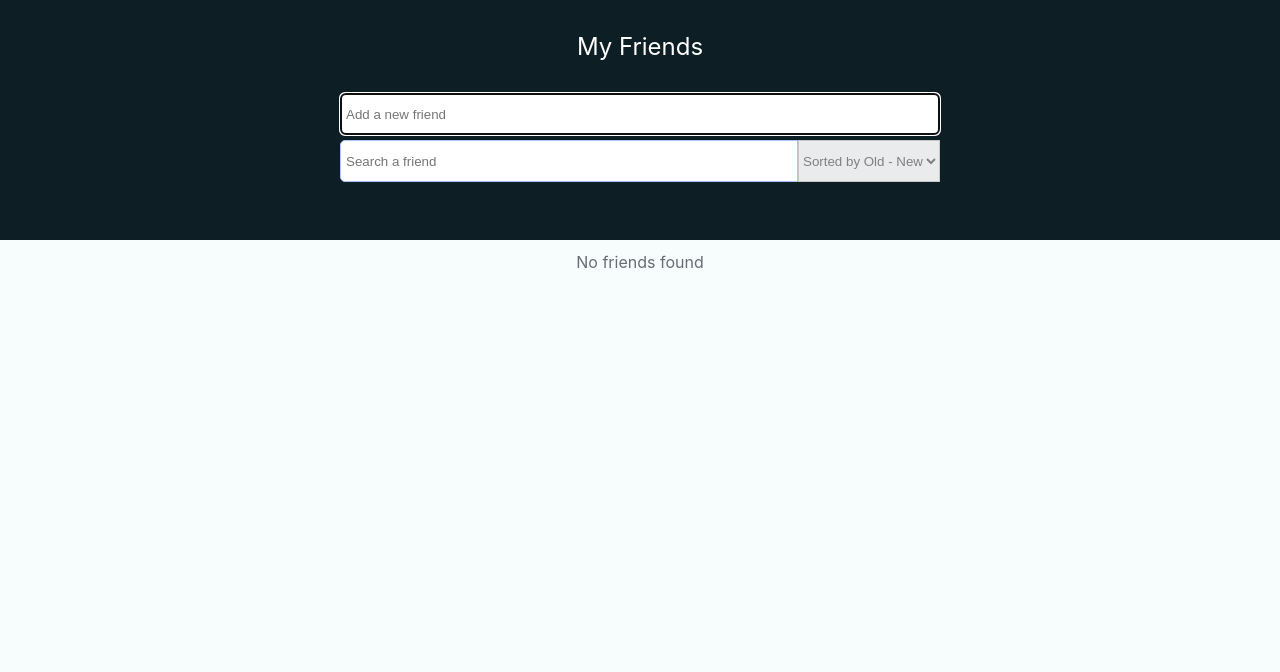
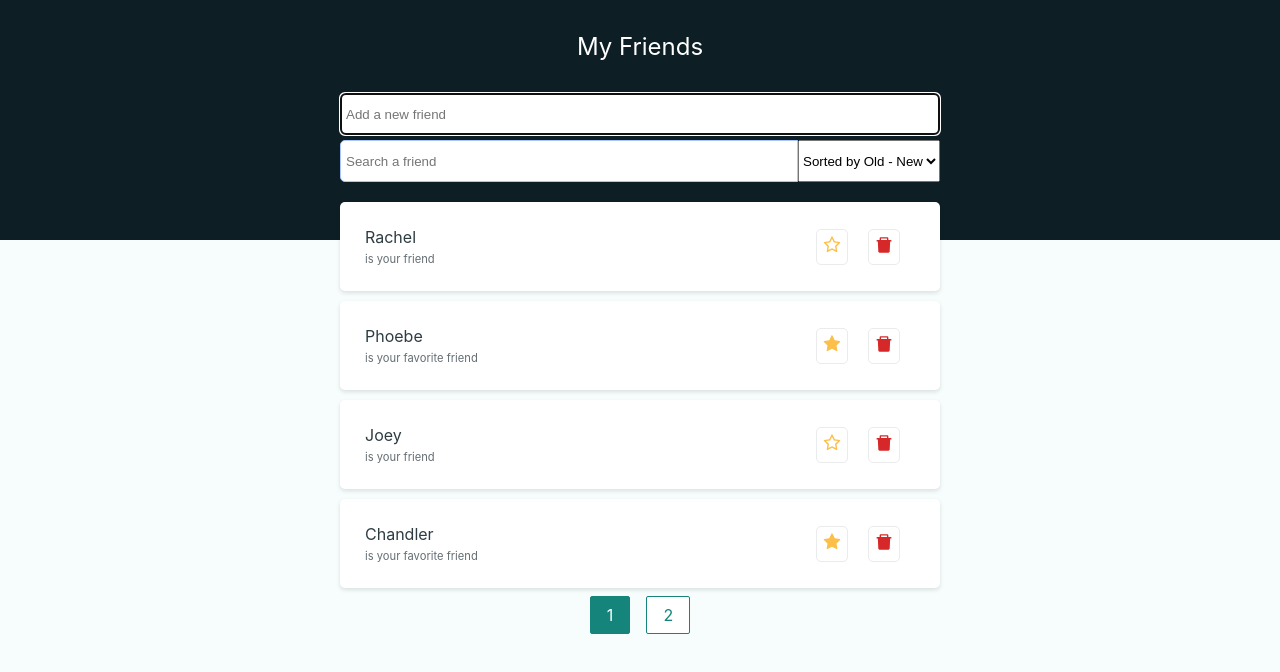
Before and after one commit to yashasvi13/Friends-List, a React (Create React App) app: page / in a window 1280 px wide. Shown: the top 672 px of the page. Built offline with nearby package versions, Linux system fonts and the light colour scheme.

Commit message:
pagination on mount

```diff
--- a/src/Components/FriendsList/FriendsList.js
+++ b/src/Components/FriendsList/FriendsList.js
@@ -1,4 +1,4 @@
-import React, { useState, useEffect } from "react";
+import React, { useState, useEffect, useRef } from "react";
 import { useFriends } from "../../Contexts/FriendProvider";
 import Friend from "../Friend/Friend.js";
 import Pagination from "../Pagination/Pagination";
@@ -8,15 +8,18 @@ import "./styles.css";
 const FriendsList = () => {
   const { friends = [], sort } = useFriends();
 
+  const mounted = useRef();
+
   const options = [
     { id: 1, val: "default", opt: "Old - New" },
     { id: 2, val: "createdAt", opt: "New - Old" },
     { id: 3, val: "favorite", opt: "Favorite" },
   ];
 
-  const [currentPage, setCurrentPage] = useState(1);
   const [currentOption, setCurrentOption] = useState(options[0].val);
   const [friendsPerPage] = useState(4);
+  const [currentPage, setCurrentPage] = useState(1);
+
   const [searchResults, setSearchResults] = useState(friends);
   const [searchTerm, setSearchTerm] = useState("");
 
@@ -30,11 +33,16 @@ const FriendsList = () => {
   const paginate = (pageNumber) => setCurrentPage(pageNumber);
 
   useEffect(() => {
-    if (friends.length > 4) {
-      paginate(Math.ceil(friends.length / friendsPerPage));
+    setSearchTerm("");
+    if (!mounted.current) {
+      paginate(1);
+      mounted.current = true;
+    } else {
+      if (friends.length > 4) {
+        paginate(Math.ceil(friends.length / friendsPerPage));
+      }
     }
-    setSearchTerm("");
-  }, [friends, friendsPerPage]);
+  }, [friends.length, friendsPerPage]);
 
   useEffect(() => {
     if (searchTerm !== "") {
--- a/src/Contexts/FriendProvider.js
+++ b/src/Contexts/FriendProvider.js
@@ -6,7 +6,45 @@ const FriendContext = createContext();
 export const useFriends = () => useContext(FriendContext);
 
 export default function FriendProvider({ children }) {
-  const [friends, setFriends] = useState([]);
+  const dummyFriends = [
+    {
+      id: v4(),
+      name: "Rachel",
+      favorite: false,
+      createdAt: new Date(),
+    },
+    {
+      id: v4(),
+      name: "Phoebe",
+      favorite: true,
+      createdAt: new Date(),
+    },
+    {
+      id: v4(),
+      name: "Joey",
+      favorite: false,
+      createdAt: new Date(),
+    },
+    {
+      id: v4(),
+      name: "Chandler",
+      favorite: true,
+      createdAt: new Date(),
+    },
+    {
+      id: v4(),
+      name: "Monica",
+      favorite: false,
+      createdAt: new Date(),
+    },
+    {
+      id: v4(),
+      name: "Ross",
+      favorite: false,
+      createdAt: new Date(),
+    },
+  ];
+  const [friends, setFriends] = useState(dummyFriends);
 
   const addFriend = (name) =>
     setFriends([
```
